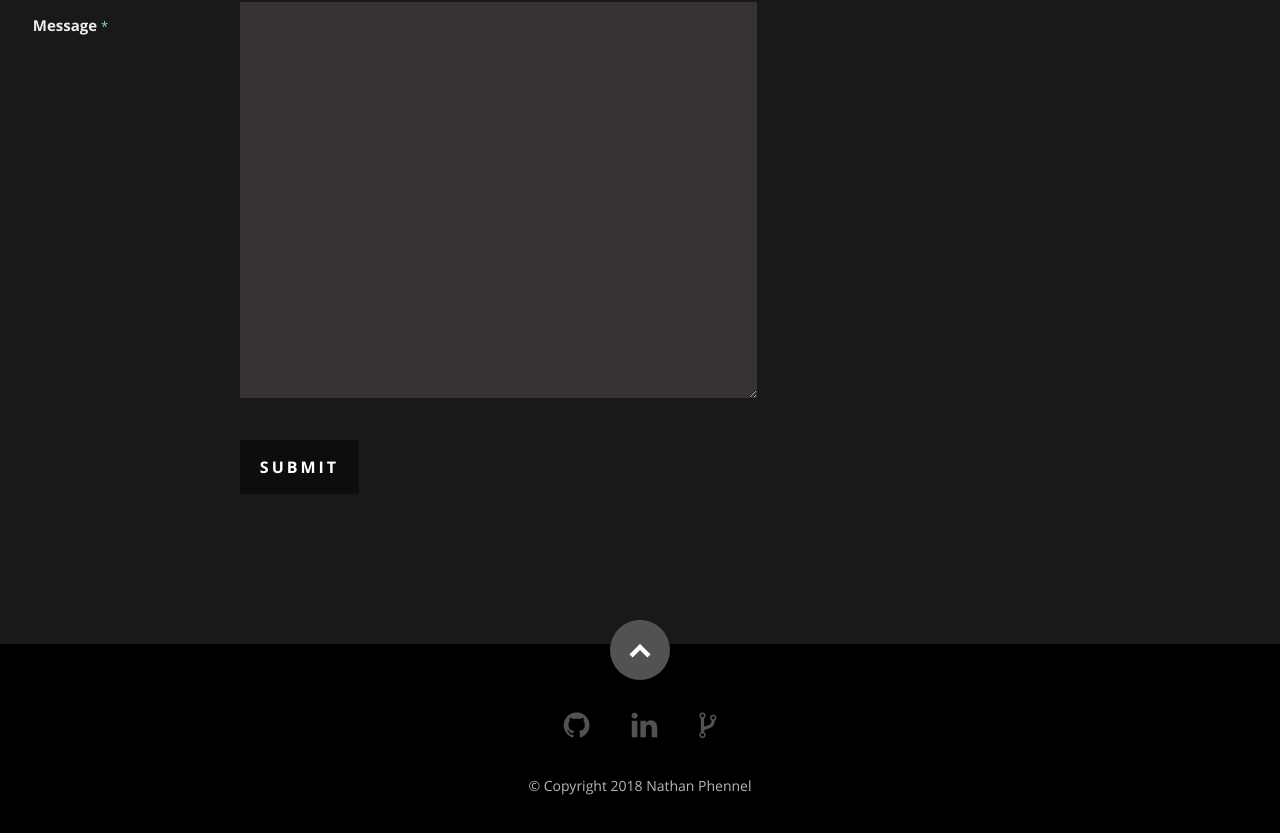
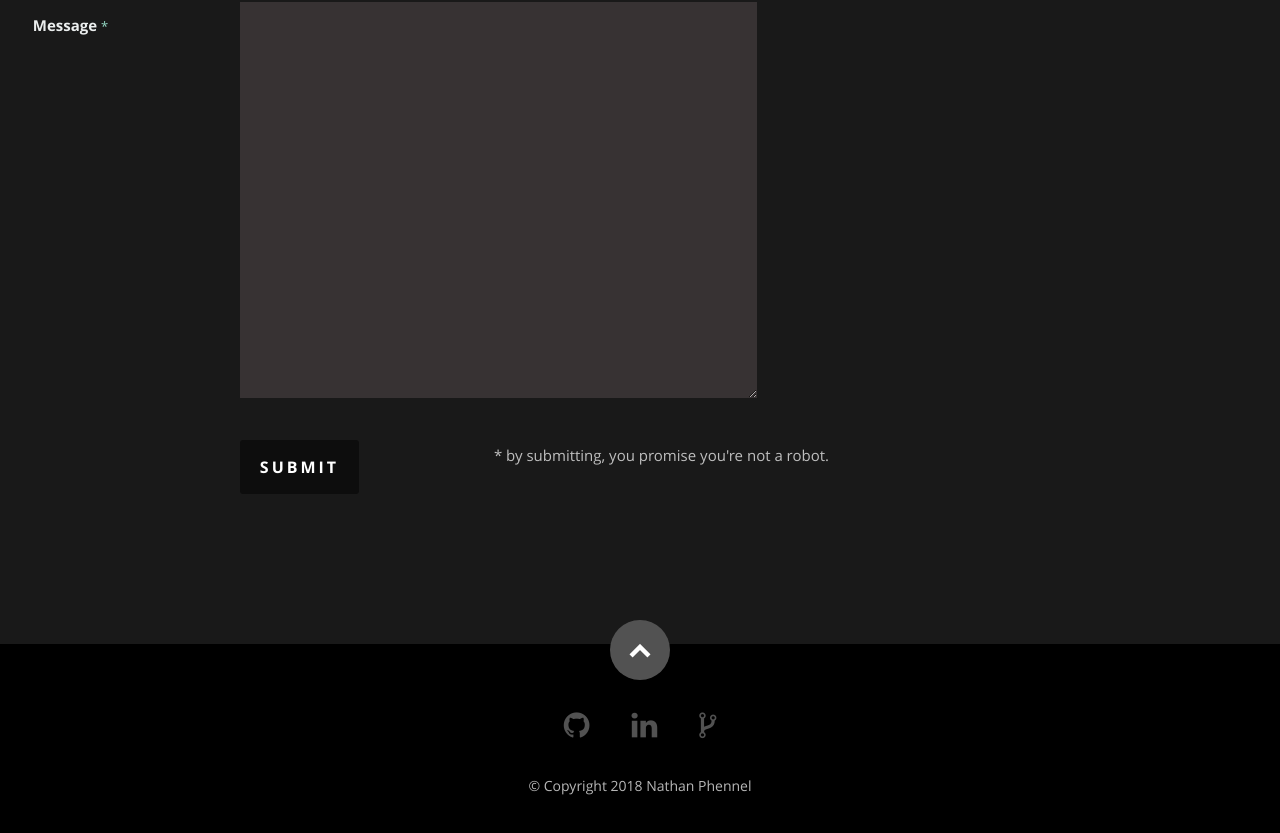
Before and after one commit to enphnt/enphnt.github.io, a React (Create React App) app: page / in a window 1280 px wide. Shown: the part 5678-6511 px from the top of the page. Built offline with nearby package versions, Linux system fonts and the light colour scheme.

Commit message:
chore: format contact form

```diff
--- a/src/Components/Contact.js
+++ b/src/Components/Contact.js
@@ -15,37 +15,42 @@ class Contact extends Component {
 
     return (
       <section id="contact">
-
         <div className="row section-head">
-
           <div className="two columns header-col">
-
             <h1><span>Get In Touch.</span></h1>
-
           </div>
-
           <div className="ten columns">
-
             <p className="lead">{message}</p>
-
           </div>
-
         </div>
 
         <div className="row">
           <div className="eight columns">
-
             <form action={sendEmail} method="post" id="contactForm" name="contactForm">
               <fieldset>
 
+                <input type="text" name="_gotcha" style={{ display: "none" }} />
+
                 <div>
                   <label htmlFor="contactName">Name <span className="required">*</span></label>
-                  <input type="text" autoComplete="name" size="35" id="contactName" name="contactName" />
+                  <input
+                    type="text"
+                    autoComplete="name"
+                    size="35"
+                    id="contactName"
+                    name="contactName"
+                  />
                 </div>
 
                 <div>
                   <label htmlFor="contactEmail">Email <span className="required">*</span></label>
-                  <input type="text" autoComplete="email" size="35" id="contactEmail" name="email" />
+                  <input
+                    type="text"
+                    autoComplete="email"
+                    size="35"
+                    id="contactEmail"
+                    name="email"
+                  />
                 </div>
 
                 <div>
@@ -63,14 +68,14 @@ class Contact extends Component {
                   <span id="image-loader">
                     <img alt="" src="images/loader.gif" />
                   </span>
+                  <span style={{ float: "right", marginTop: "auto" }}> * by submitting, you promise you're not a robot.</span>
                 </div>
-
-                <input type="text" name="_gotcha" style={{ display: "none"}} />
 
               </fieldset>
             </form>
 
             <div id="message-warning"> Error boy</div>
+
             <div id="message-success">
               <i className="fa fa-check"></i>Your message was sent, thank you!<br />
             </div>
@@ -86,6 +91,7 @@ class Contact extends Component {
               </p>
             </div>
           </aside>
+
         </div>
       </section>
     );
```
